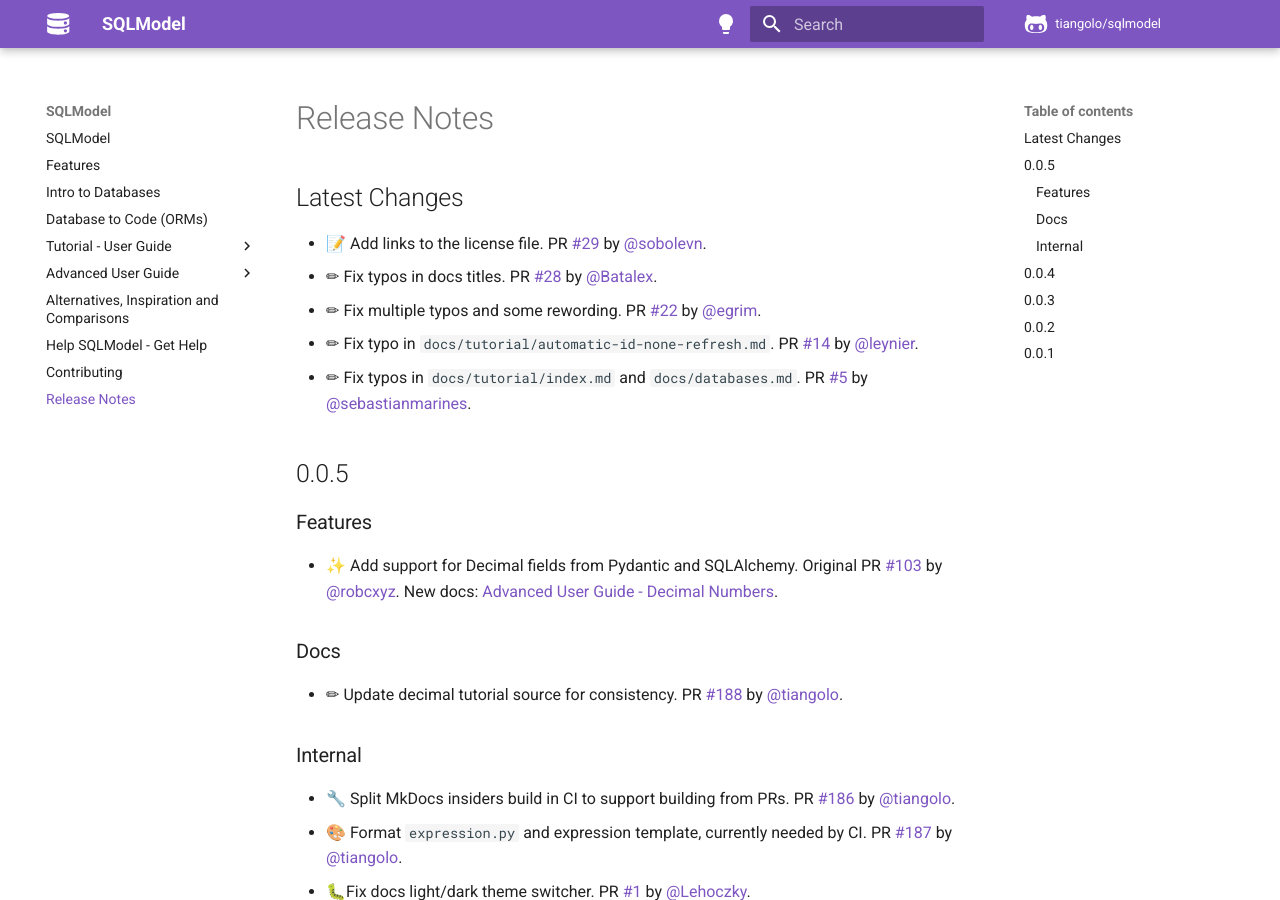
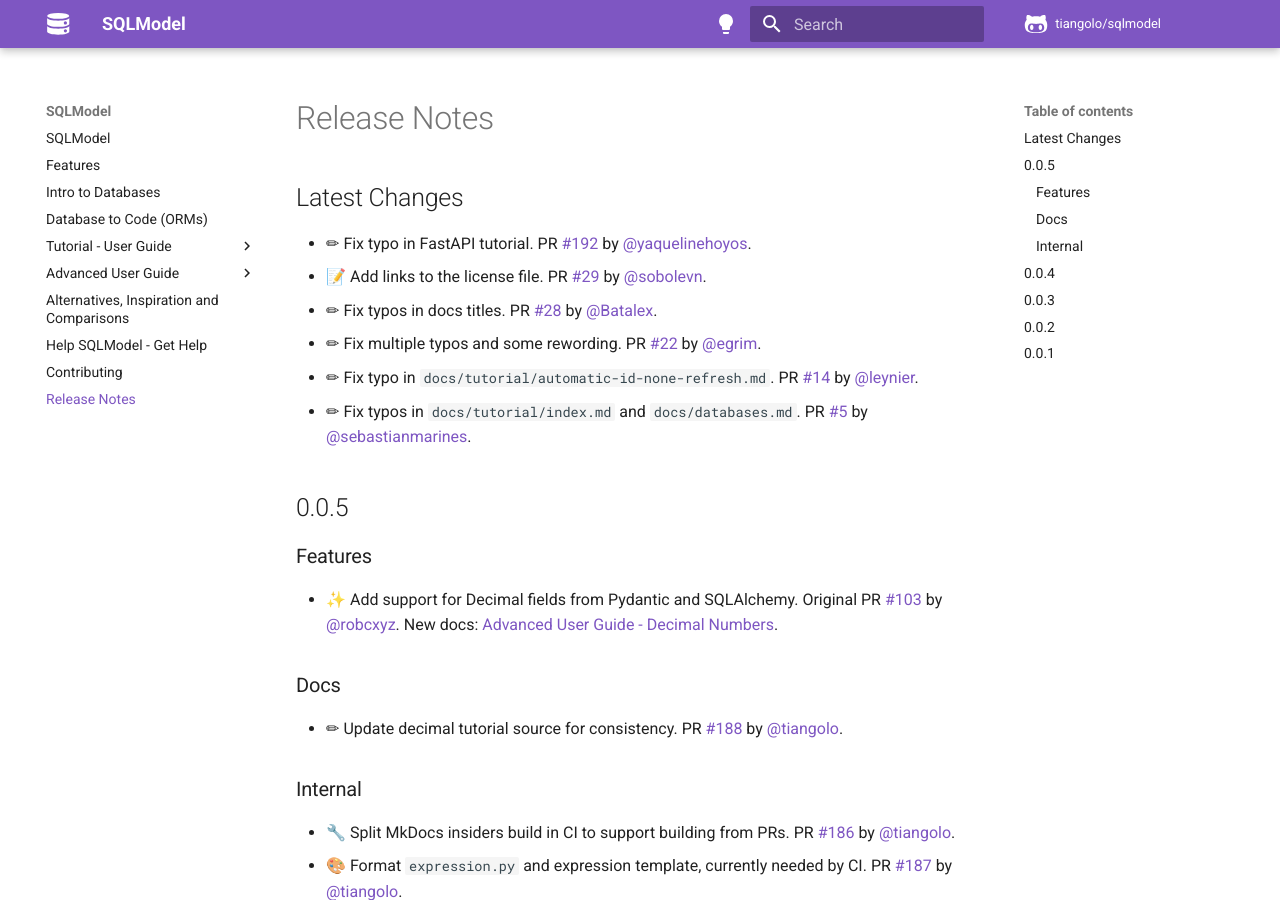
Before and after one commit to upmorpheus/Laravel-perfect, an MkDocs documentation site: the page built from docs/release-notes.md, in a window 1280 px wide and 900 px high. Built offline with MkDocs 1.6.1 and Material for MkDocs 9.7.7, drawn with Linux system fonts in a browser that asks for light colours; comment, search, counter and statistics services are not loaded.

Commit message:
📝 Update release notes

```diff
--- a/docs/release-notes.md
+++ b/docs/release-notes.md
@@ -2,6 +2,7 @@
 
 ## Latest Changes
 
+* ✏ Fix typo in FastAPI tutorial. PR [#192](https://github.com/tiangolo/sqlmodel/pull/192) by [@yaquelinehoyos](https://github.com/yaquelinehoyos).
 * 📝 Add links to the license file. PR [#29](https://github.com/tiangolo/sqlmodel/pull/29) by [@sobolevn](https://github.com/sobolevn).
 * ✏ Fix typos in docs titles. PR [#28](https://github.com/tiangolo/sqlmodel/pull/28) by [@Batalex](https://github.com/Batalex).
 * ✏ Fix multiple typos and some rewording. PR [#22](https://github.com/tiangolo/sqlmodel/pull/22) by [@egrim](https://github.com/egrim).
```
